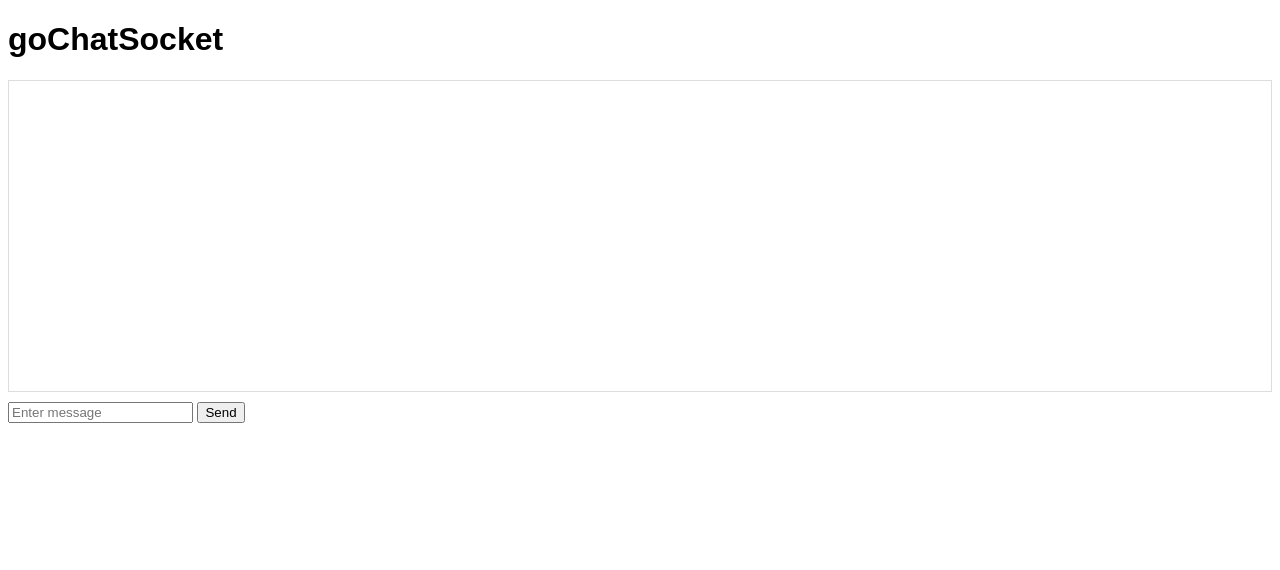
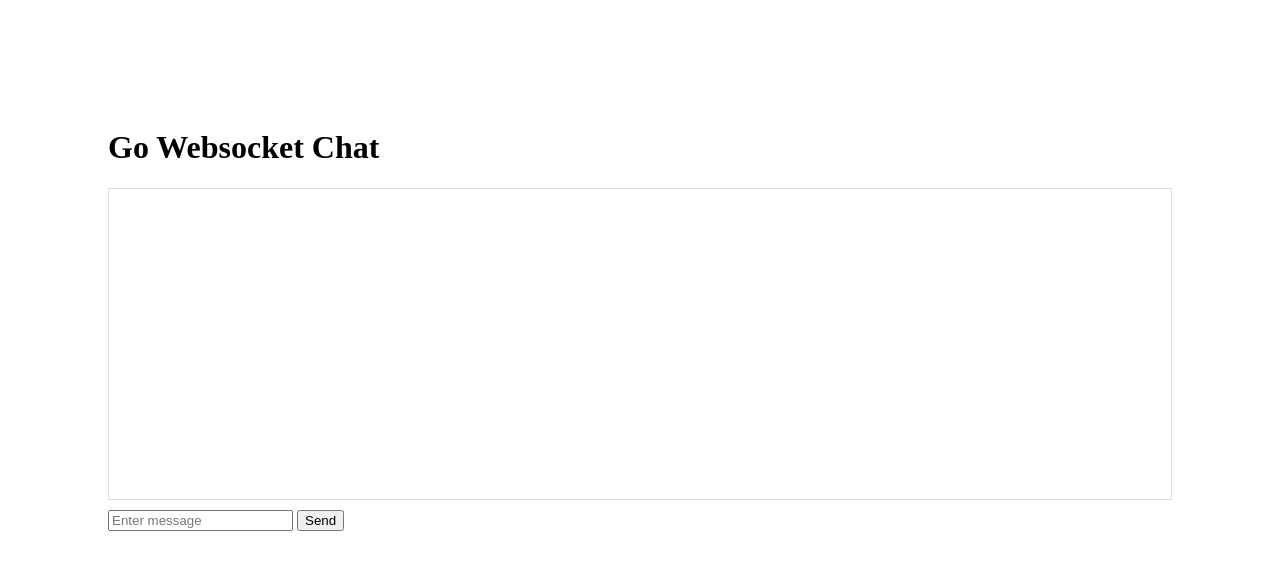
Before and after one commit to ericbezanson/GoProjects, a plain HTML site: page GoChatWebsocket/index.html in a window 1280 px wide. Drawn offline with Linux system fonts and the light colour scheme.

Commit message:
additional comments

```diff
--- a/GoChatWebsocket/index.html
+++ b/GoChatWebsocket/index.html
@@ -5,13 +5,13 @@
     <meta name="viewport" content="width=device-width, initial-scale=1.0">
     <title>goChatSocket</title>
     <style>
-        body { font-family: Arial, sans-serif; }
+        body { padding: 100px }
         #messages { height: 300px; overflow-y: scroll; border: 1px solid #ddd; padding: 5px; }
         #input { margin-top: 10px; }
     </style>
 </head>
 <body>
-    <h1>goChatSocket</h1>
+    <h1>Go Websocket Chat</h1>
     <div id="messages"></div>
     <div id="input">
         <input type="text" id="message" placeholder="Enter message" />
```
